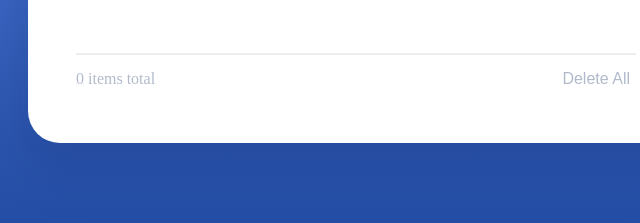
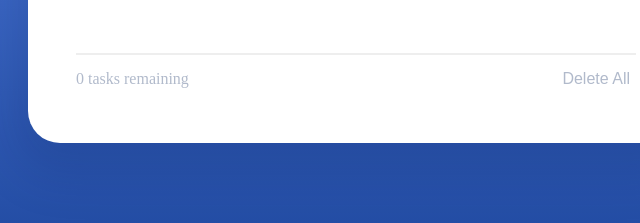
Before and after one commit to topshe23/to-doList, a plain HTML site: page index.html in a window 1280 px wide. Shown: the part 436-659 px from the top of the page, 284-924 px from the left. Drawn offline with Linux system fonts and the light colour scheme.

Commit message:
Update index.html

```diff
--- a/index.html
+++ b/index.html
@@ -25,7 +25,7 @@
       <div>
         <hr class="counter" />
         <div class="counter-container">
-          <p><span id="todoCount">0</span> items total</p>
+          <p><span id="todoCount">0</span> tasks remaining</p>
           <button id="deleteButton">Delete All</button>
         </div>
       </div>
```
